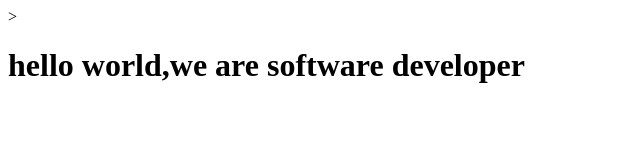
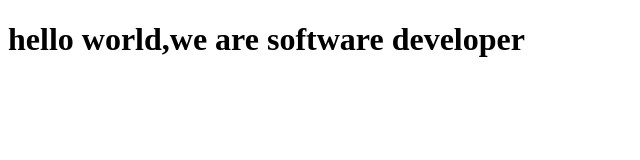
Before and after one commit to Dream-with-juan/proyectmicroverse, a plain HTML site: page index.html in a window 1280 px wide. Shown: the whole page, without its empty margins (0-640 px from the left). Drawn offline with Linux system fonts and the light colour scheme.

Commit message:
Update index.html

```diff
--- a/index.html
+++ b/index.html
@@ -7,6 +7,6 @@
     <title>Document</title>
 </head>
 <body>
-    <div>><h1>hello world,we are software developer</h1></div>
+    <div><h1>hello world,we are software developer</h1></div>
 </body>
 </html>
```
